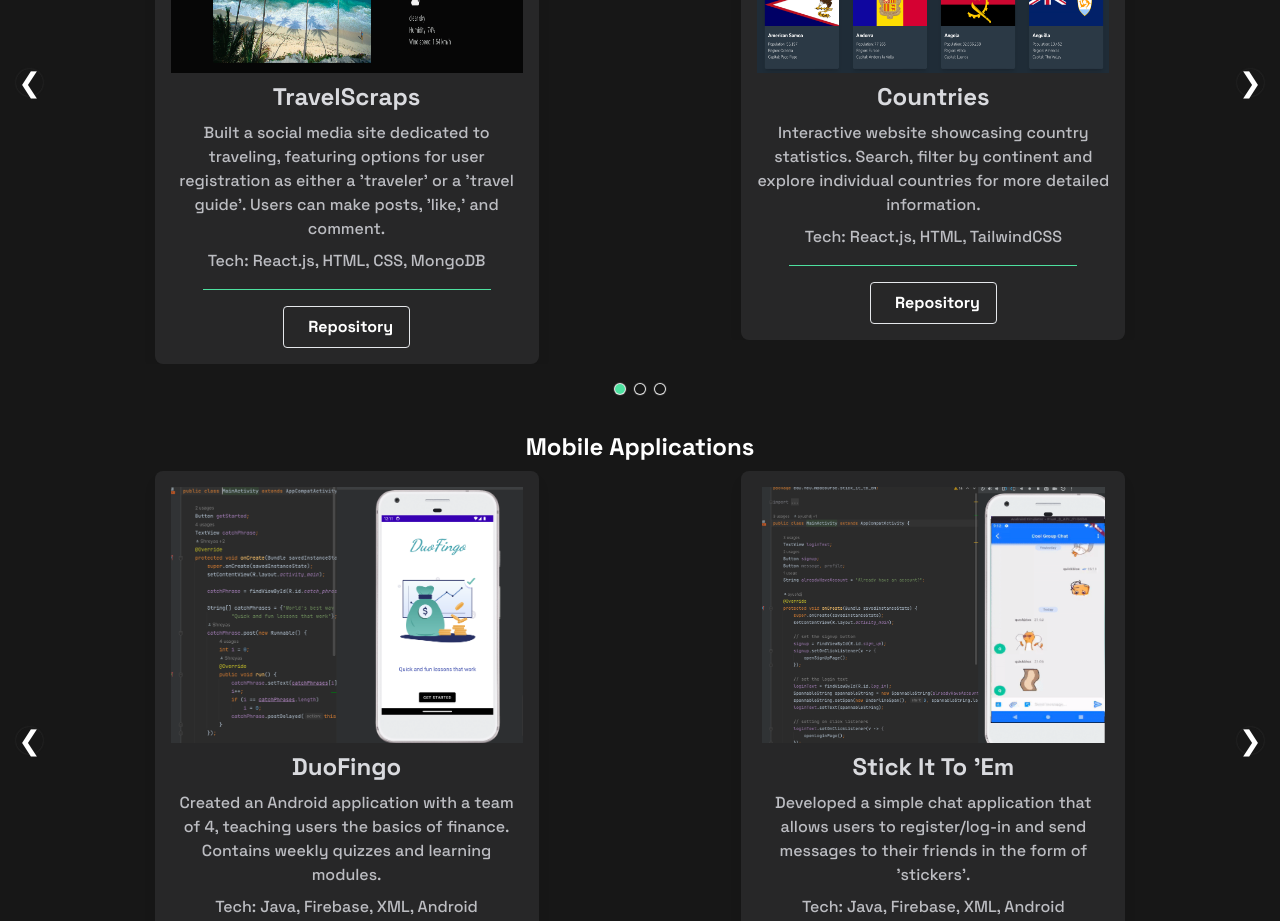
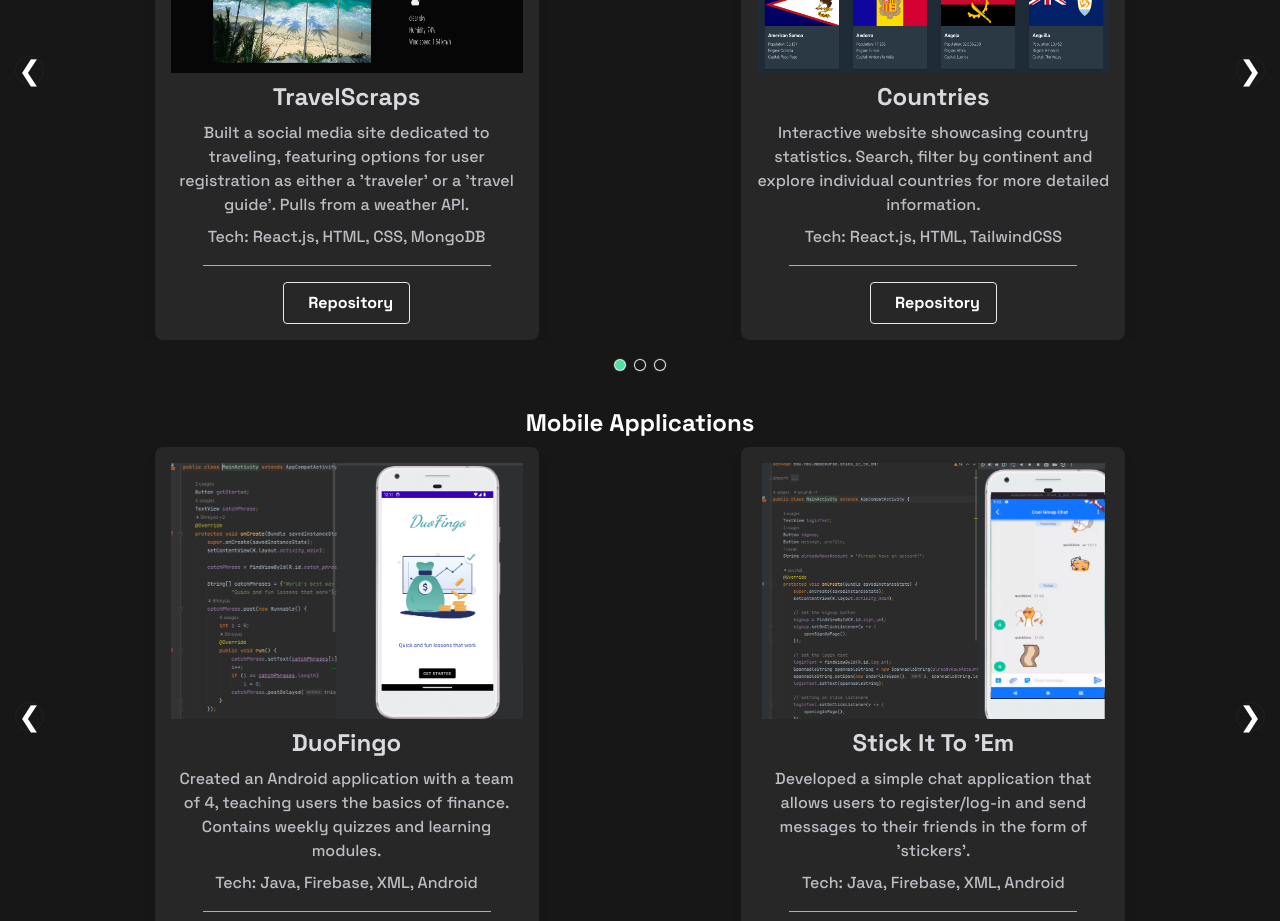
Before and after one commit to ayushdj/portfolio, a React (Create React App) app: page / in a window 1280 px wide. Shown: the part 2520-3441 px from the top of the page. Built offline with nearby package versions, Linux system fonts and the light colour scheme.

Commit message:
modified front end data description

```diff
--- a/src/data/front_end_projects.js
+++ b/src/data/front_end_projects.js
@@ -10,7 +10,7 @@ const front_end_web = [
         "id":1,
         "projectName":"TravelScraps",
         "imageLocation":TravelScraps,
-        "projectDescription": "Built a social media site dedicated to traveling, featuring options for user registration as either a 'traveler' or a 'travel guide'. Users can make posts, 'like,' and comment.",
+        "projectDescription": "Built a social media site dedicated to traveling, featuring options for user registration as either a 'traveler' or a 'travel guide'. Pulls from a weather API.",
         "skills": "React.js, HTML, CSS, MongoDB",
         "repoUrl": "https://github.com/ayushdj/TravelScraps"
     },
```
